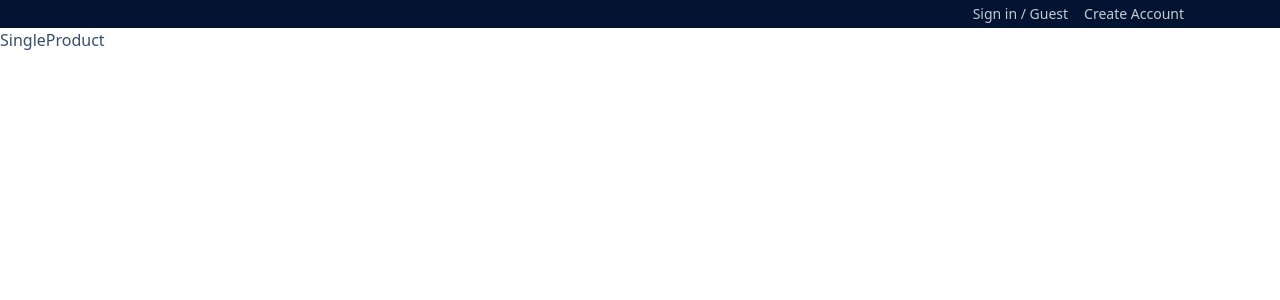
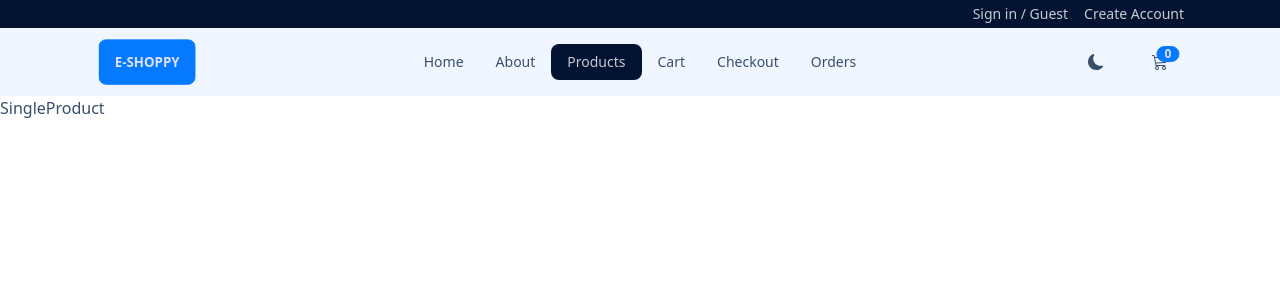
Before and after one commit to mohnishgorana1/E-shoppy, a React (Vite) app: page /products/1 in a window 1280 px wide. Shown: the top 300 px of the page. Built offline with nearby package versions, Linux system fonts and the light colour scheme.

Commit message:
navbar created

```diff
--- /dev/null
+++ b/src/components/NavLinks.jsx
@@ -0,0 +1,26 @@
+import { NavLink } from "react-router-dom";
+
+const links = [
+  { id: 1, url: "/", text: "home" },
+  { id: 2, url: "about", text: "about" },
+  { id: 3, url: "products", text: "products" },
+  { id: 4, url: "cart", text: "cart" },
+  { id: 5, url: "checkout", text: "checkout" },
+  { id: 6, url: "orders", text: "orders" },
+];
+function NavLinks() {
+  return (
+    <>
+      {links.map((link) => {
+        const { id, url, text } = link;
+        return (
+          <li key={id}>
+            <NavLink className='capitalize' to={url}>{text}</NavLink>
+          </li>
+        );
+      })}
+    </>
+  );
+}
+
+export default NavLinks;
--- a/src/components/Navbar.jsx
+++ b/src/components/Navbar.jsx
@@ -1,6 +1,78 @@
+import { useEffect, useState } from "react";
+import { NavLink } from "react-router-dom";
+
+import { BsCart3, BsMoonFill, BsSunFill } from "react-icons/bs";
+import { FaBarsStaggered } from "react-icons/fa6";
+import NavLinks from "./NavLinks";
+
+const themes = {
+  forest: "forest",
+  winter: "winter",
+};
+
+const getThemeFromLocalStorage = () => {
+  return localStorage.getItem("theme") || themes.winter;
+};
+
 function Navbar() {
+  const [theme, setTheme] = useState(getThemeFromLocalStorage());
+
+  const handleTheme = () => {
+    const { winter, forest } = themes;
+    const newTheme = theme === winter ? forest : winter;
+    setTheme(newTheme);
+  };
+
+  useEffect(() => {
+    document.documentElement.setAttribute("data-theme", theme);
+    localStorage.setItem("theme", theme);
+  }, [theme]);
+
   return (
-    <div className=""></div>
+    <div className="bg-base-200">
+      <div className="navbar align-element">
+        <div className="navbar-start">
+          <NavLink to="/" className="hidden lg:flex btn btn-primary">
+            e-Shoppy
+          </NavLink>
+          {/* DROPDOWN */}
+          <div className="dropdown">
+            <label tabIndex={0} className="btn m-1 lg:hidden">
+              <FaBarsStaggered className="h-6 w-6" />
+            </label>
+            <ul
+              tabIndex={0}
+              className="dropdown-content z-[1] menu p-2 shadow bg-base-100 rounded-box w-52"
+            >
+              <NavLinks />
+            </ul>
+          </div>
+        </div>
+
+        <div className="navbar-center hidden md:flex">
+          <ul className="menu menu-horizontal">
+            <NavLinks />
+          </ul>
+        </div>
+
+        <div className="navbar-end gap-x-4 flex items-center">
+          {/* theme setup */}
+          <label className="swap swap-rotate">
+            <input type="checkbox" onChange={handleTheme} />
+            <BsSunFill className="swap-on h-4 w-4 " />
+            <BsMoonFill className="swap-off h-4 w-4 " />
+          </label>
+
+          {/* cart icon */}
+          <NavLink to='/cart' className='btn btn-ghost btn-circle btn-md ml-4'>
+            <div className="indicator">
+              <BsCart3 className="h-4 w-4"/>
+              <span className="badge badge-sm badge-primary indicator-item">0</span>
+            </div>
+          </NavLink>
+        </div>
+      </div>
+    </div>
   );
 }
 
--- a/src/components/index.js
+++ b/src/components/index.js
@@ -4,7 +4,7 @@
 import ProductsList from './ProductsList'
 import FormInput from './FormInput'
 import SubmitButton from './SubmitButton'
-
+import NavLinks from './NavLinks'
 
 export {
     Navbar,
@@ -12,5 +12,6 @@
     ProductCard,
     ProductsList,
     FormInput,
-    SubmitButton
+    SubmitButton,
+    NavLinks
 }
```
